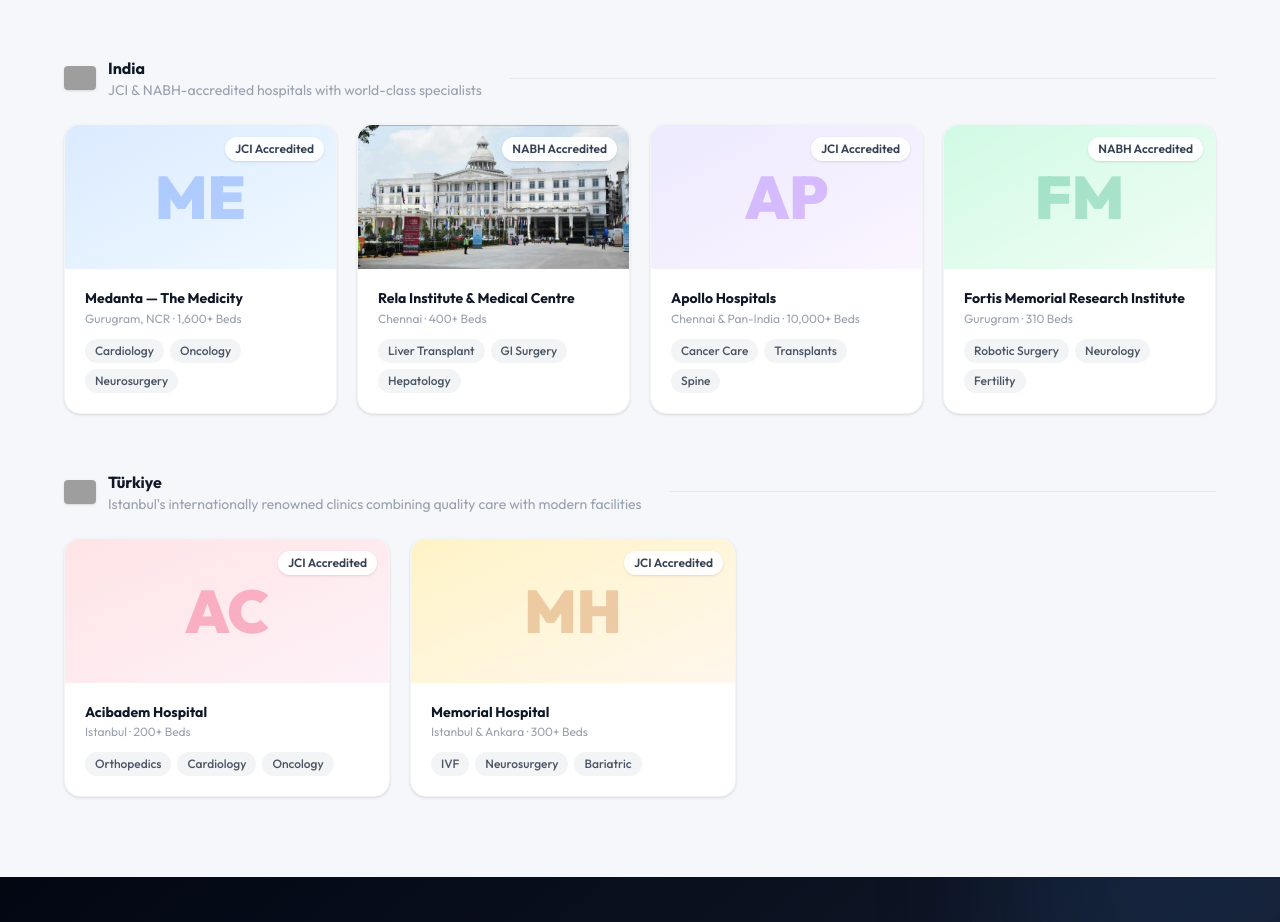
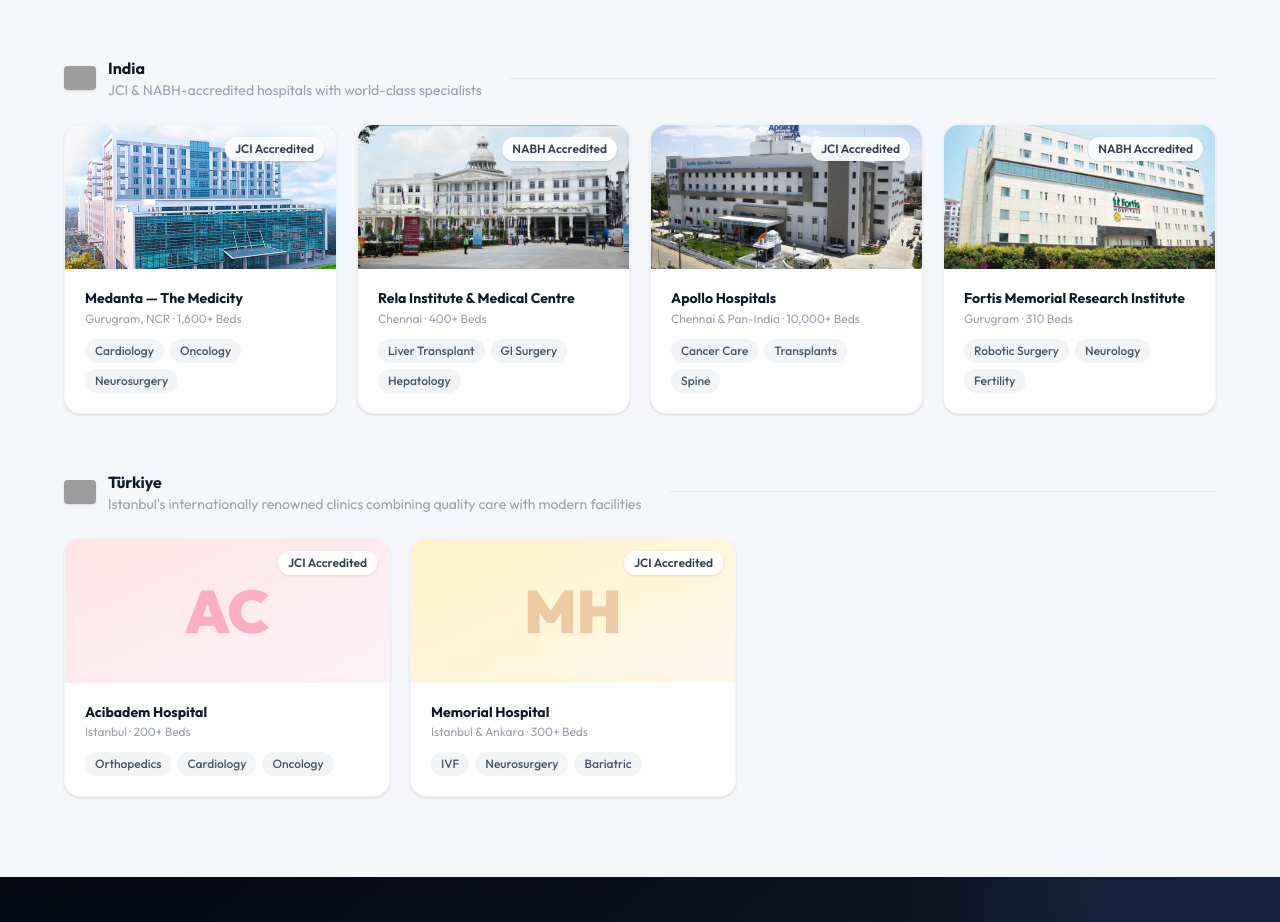
Before and after one commit to sultanglobalhealthcare/sghc-new-website, a Next.js app: page / in a window 1280 px wide. Shown: the part 4470-5392 px from the top of the page. Built offline with nearby package versions, Linux system fonts and the light colour scheme; grey boxes are pictures that could not be loaded.

Commit message:
feat: link hospital images to all cards — hospitals page, partner slider, OurNetwork

```diff
--- a/src/landing/OurNetwork.jsx
+++ b/src/landing/OurNetwork.jsx
@@ -9,7 +9,7 @@
     specialties: ['Cardiology', 'Oncology', 'Neurosurgery'],
     accreditation: 'JCI Accredited',
     beds: '1,600+ Beds',
-    img: null,
+    img: '/hospitals/medanta-medicity-gurugram-jci-accredited-india.jpg',
     initials: 'ME',
     color: 'from-blue-100 to-sky-50',
     textColor: 'text-blue-600',
@@ -31,7 +31,7 @@
     specialties: ['Cancer Care', 'Transplants', 'Spine'],
     accreditation: 'JCI Accredited',
     beds: '10,000+ Beds',
-    img: null,
+    img: '/hospitals/apollo-hospitals-chennai-jci-accredited-india.jpg',
     initials: 'AP',
     color: 'from-violet-100 to-purple-50',
     textColor: 'text-violet-600',
@@ -42,7 +42,7 @@
     specialties: ['Robotic Surgery', 'Neurology', 'Fertility'],
     accreditation: 'NABH Accredited',
     beds: '310 Beds',
-    img: null,
+    img: '/hospitals/fortis-memorial-research-institute-gurugram-india.jpg',
     initials: 'FM',
     color: 'from-emerald-100 to-green-50',
     textColor: 'text-emerald-600',
```
